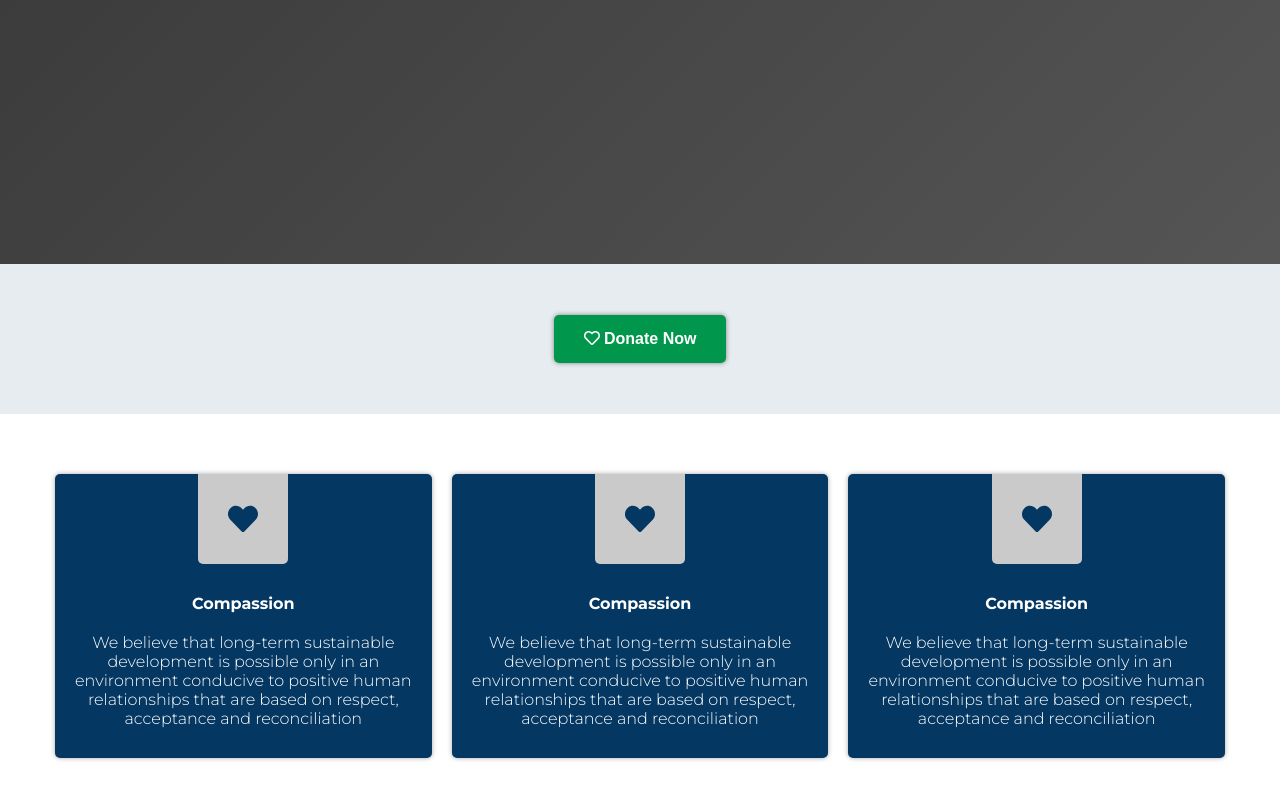
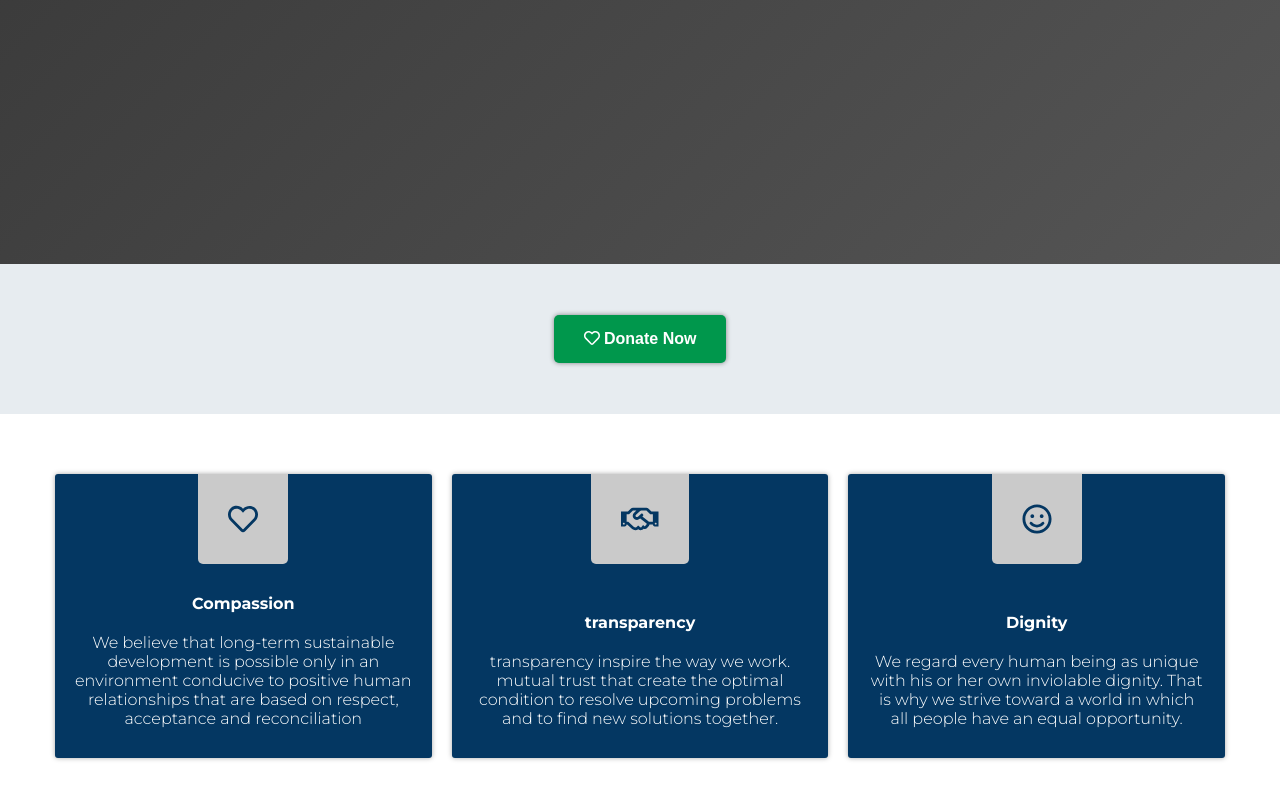
Before and after one commit to JalalMadhaji/demo-screen, a plain HTML site: page index.html in a window 1280 px wide. Shown: the part 536-1336 px from the top of the page. Drawn offline with Linux system fonts and the light colour scheme.

Commit message:
fix cards

```diff
--- a/css/style.css
+++ b/css/style.css
@@ -263,7 +263,7 @@ a {
   align-items: center;
   background-color: #043762;
   margin: 10px 5px;
-  border-radius: 5px;
+  border-radius: 3px;
   box-shadow: 0 0 5px rgba(0, 0, 0, 0.342);
 }
 .card article {
--- a/index.html
+++ b/index.html
@@ -103,7 +103,7 @@
         <div class="cards">
           <div class="card">
             <div class="icon">
-              <i class="fa fa-heart"></i>
+              <i class="far fa-heart"></i>
             </div>
             <article>
               <h4>Compassion</h4>
@@ -116,27 +116,27 @@
           </div>
           <div class="card">
             <div class="icon">
-              <i class="fa fa-heart"></i>
+              <i class="far fa-handshake"></i>
             </div>
             <article>
-              <h4>Compassion</h4>
+              <h4>transparency</h4>
               <p>
-                We believe that long-term sustainable development is possible
-                only in an environment conducive to positive human relationships
-                that are based on respect, acceptance and reconciliation
+                transparency inspire the way we work. mutual trust that create
+                the optimal condition to resolve upcoming problems and to find
+                new solutions together.
               </p>
             </article>
           </div>
           <div class="card">
             <div class="icon">
-              <i class="fa fa-heart"></i>
+              <i class="far fa-smile"></i>
             </div>
             <article>
-              <h4>Compassion</h4>
+              <h4>Dignity</h4>
               <p>
-                We believe that long-term sustainable development is possible
-                only in an environment conducive to positive human relationships
-                that are based on respect, acceptance and reconciliation
+                We regard every human being as unique with his or her own
+                inviolable dignity. That is why we strive toward a world in
+                which all people have an equal opportunity.
               </p>
             </article>
           </div>
```
